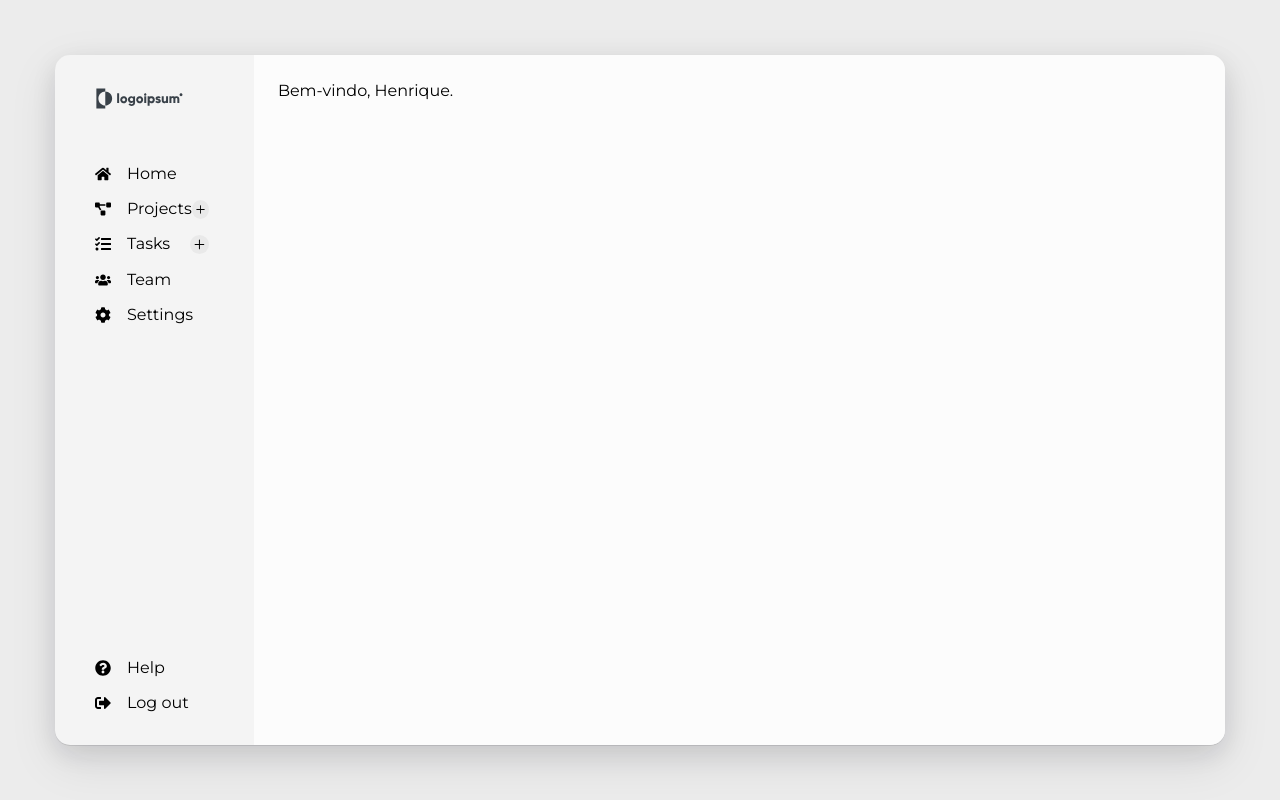
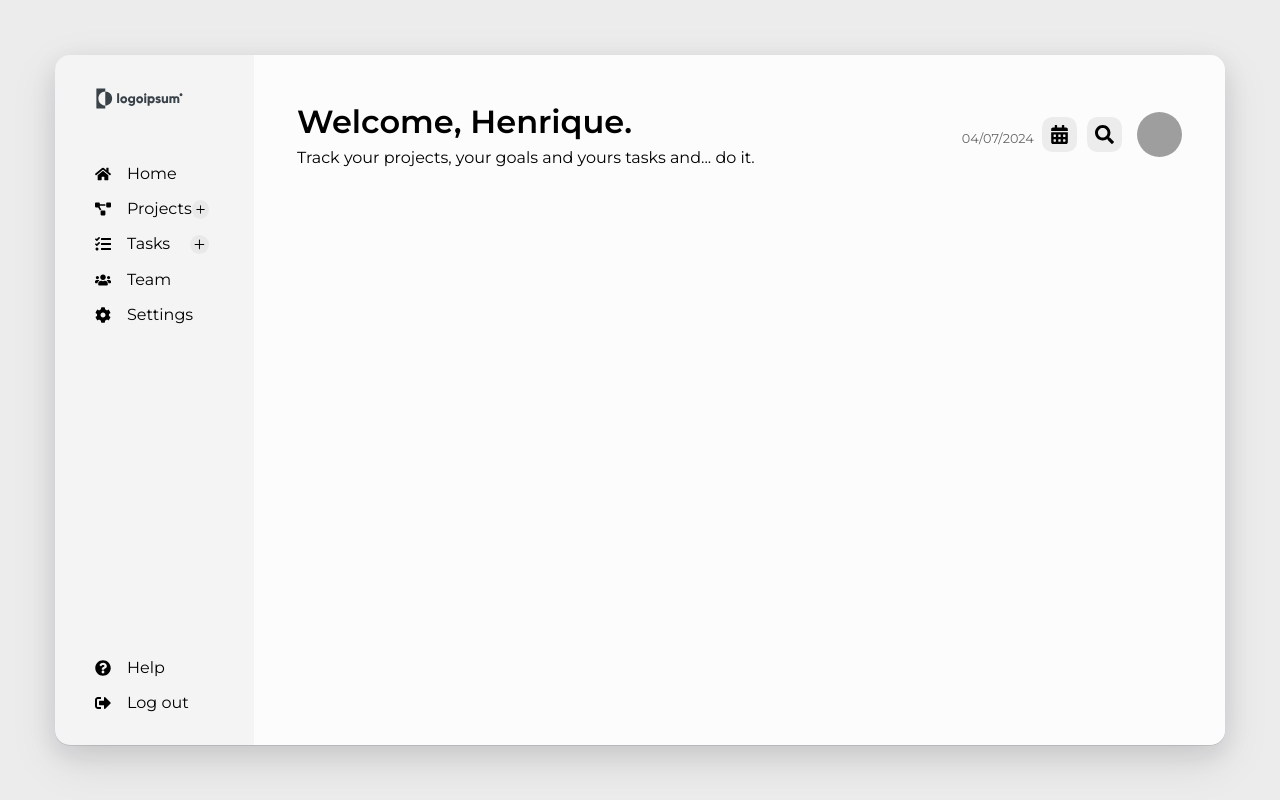
Before and after one commit to henriquepx/codeduo-frontend, a React (Vite) app: page /dashboard in a window 1280 px wide. Built offline with nearby package versions, Linux system fonts and the light colour scheme; grey boxes are pictures that could not be loaded; the HTML template or start-up script is replaced by a standard one.

Commit message:
feat: header of home page

```diff
--- a/package.json
+++ b/package.json
@@ -16,6 +16,7 @@
     "react-dom": "^18.3.1",
     "react-hook-form": "^7.52.1",
     "react-icons": "^5.2.1",
+    "react-router-dom": "^6.24.1",
     "styled-components": "^6.1.11",
     "zod": "^3.23.8"
   },
--- a/src/components/dashboard/Home.tsx
+++ /dev/null
@@ -1,15 +0,0 @@
-import styled from 'styled-components'
-
-const HomeContainer = styled.div`
-
-`
-
-const Home = () => {
-  return (
-    <HomeContainer>
-        <h1>Bem-vindo, Henrique.</h1>
-    </HomeContainer>
-  )
-}
-
-export default Home
--- /dev/null
+++ b/src/components/dashboard/Home/Home.tsx
@@ -0,0 +1,113 @@
+import { useState, useEffect } from 'react';
+import styled from 'styled-components';
+import { FaCalendarAlt, FaSearch } from "react-icons/fa";
+import HenriqueLogo from '../../../assets/henrique.png';
+
+const HomeContainer = styled.div`
+  padding: 1.2rem;
+  h1 {
+    font-size: 2rem;
+    font-weight: 600;
+  }
+`;
+const DateText = styled.span`
+  font-size: .8rem;
+  color: #666;
+  margin-top: 0.5rem;
+`;
+const HeaderHome = styled.header`
+  display: flex;
+  justify-content: space-between;
+  align-items: center;
+`
+const ProfilePicture = styled.div`
+  background-image: url(${HenriqueLogo});
+  background-size: contain;
+  width: 45px;
+  height: 45px;
+  border-radius: 50%;
+  cursor: pointer;
+  margin-left: 5px;
+`
+const HeaderRight = styled.div`
+  display: flex;
+  align-items: center;
+  gap: 10px;
+  div {
+    display: flex;
+    align-items: center;
+    gap: 8px;
+  }
+  svg {
+    color: #000000;
+    background-color: #ececec;
+    width: 35px;
+    height: 35px;
+    padding: .5rem;
+    border-radius: 30%;
+    cursor: pointer;
+  }
+
+`
+
+
+const Home = () => {
+  const [currentDate, setCurrentDate] = useState('');
+
+  useEffect(() => {
+    const updateDate = () => {
+      const now = new Date();
+
+      const options: Intl.DateTimeFormatOptions = {
+        day: '2-digit',
+        month: '2-digit',
+        year: 'numeric',
+        timeZone: 'America/Sao_Paulo'
+      };
+
+      const formattedDate = new Intl.DateTimeFormat('pt-BR', options).format(now);
+      setCurrentDate(formattedDate);
+    };
+
+    updateDate();
+  }, []);
+
+  return (
+    <HomeContainer>
+
+      <HeaderHome>
+
+        <div>
+          <h1>Welcome, Henrique.</h1>
+          <p>Track your projects, your goals and yours tasks and... do it.</p>
+        </div>
+
+        <HeaderRight>
+          <div>
+            <DateText>{currentDate}</DateText>
+            <FaCalendarAlt />
+          </div>
+
+          <FaSearch />
+          <ProfilePicture></ProfilePicture>
+        </HeaderRight>
+
+      </HeaderHome>
+
+      <main>
+        <div>
+
+        </div>
+        <div>
+
+        </div>
+        <div>
+
+        </div>
+      </main>
+
+    </HomeContainer>
+  );
+};
+
+export default Home;
```
Also changed, not shown: src/pages/Dashboard.tsx (+5 -5 lines), src/components/dashboard/Projects/Projects.tsx (renamed from src/components/dashboard/Projects.tsx), src/components/dashboard/Settings/Settings.tsx (renamed from src/components/dashboard/Settings.tsx), src/components/dashboard/Tasks/Tasks.tsx (renamed from src/components/dashboard/Tasks.tsx), src/components/dashboard/Team/Team.tsx (renamed from src/components/dashboard/Team.tsx), 1 other file (tests, documents, lock files or other folders).
